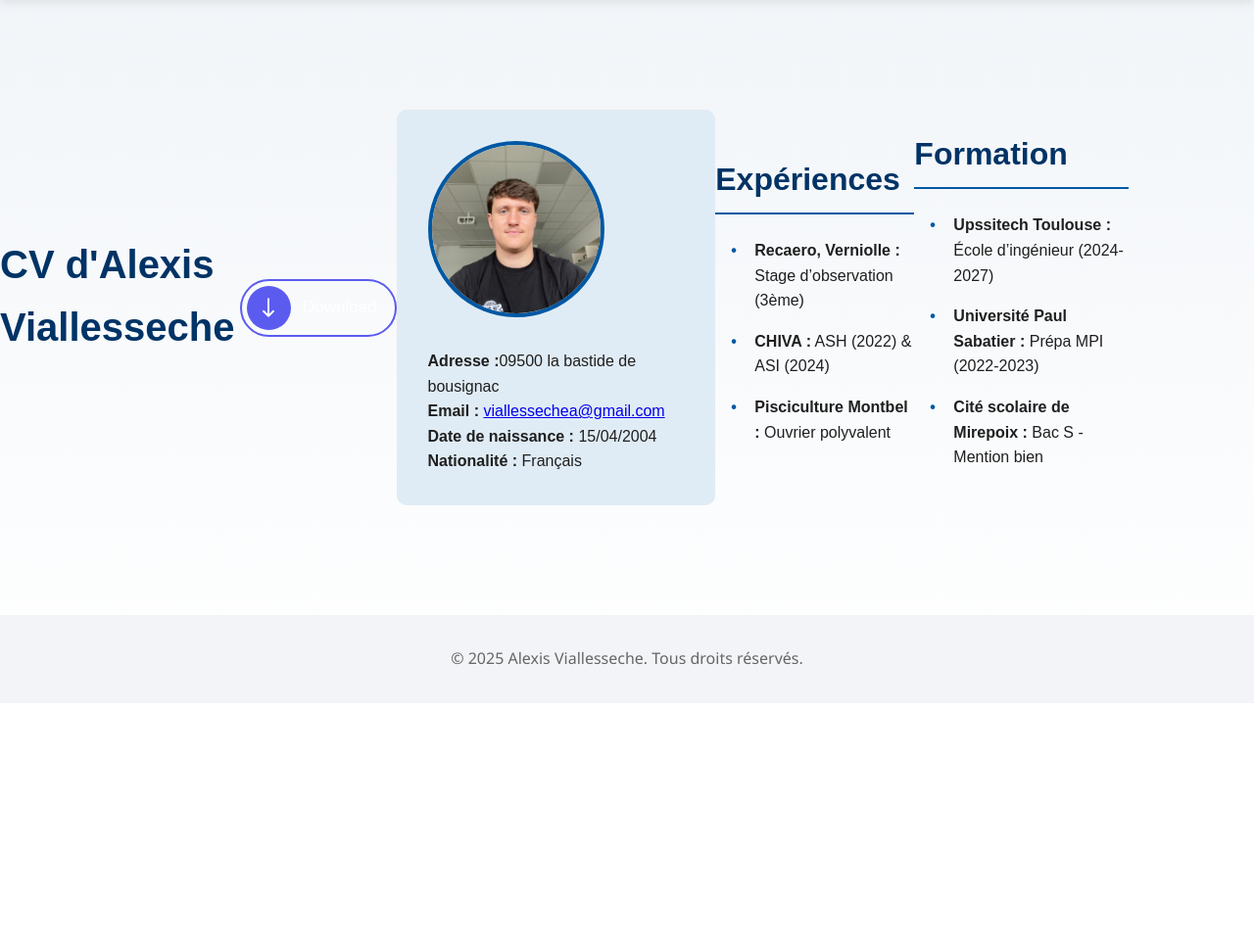
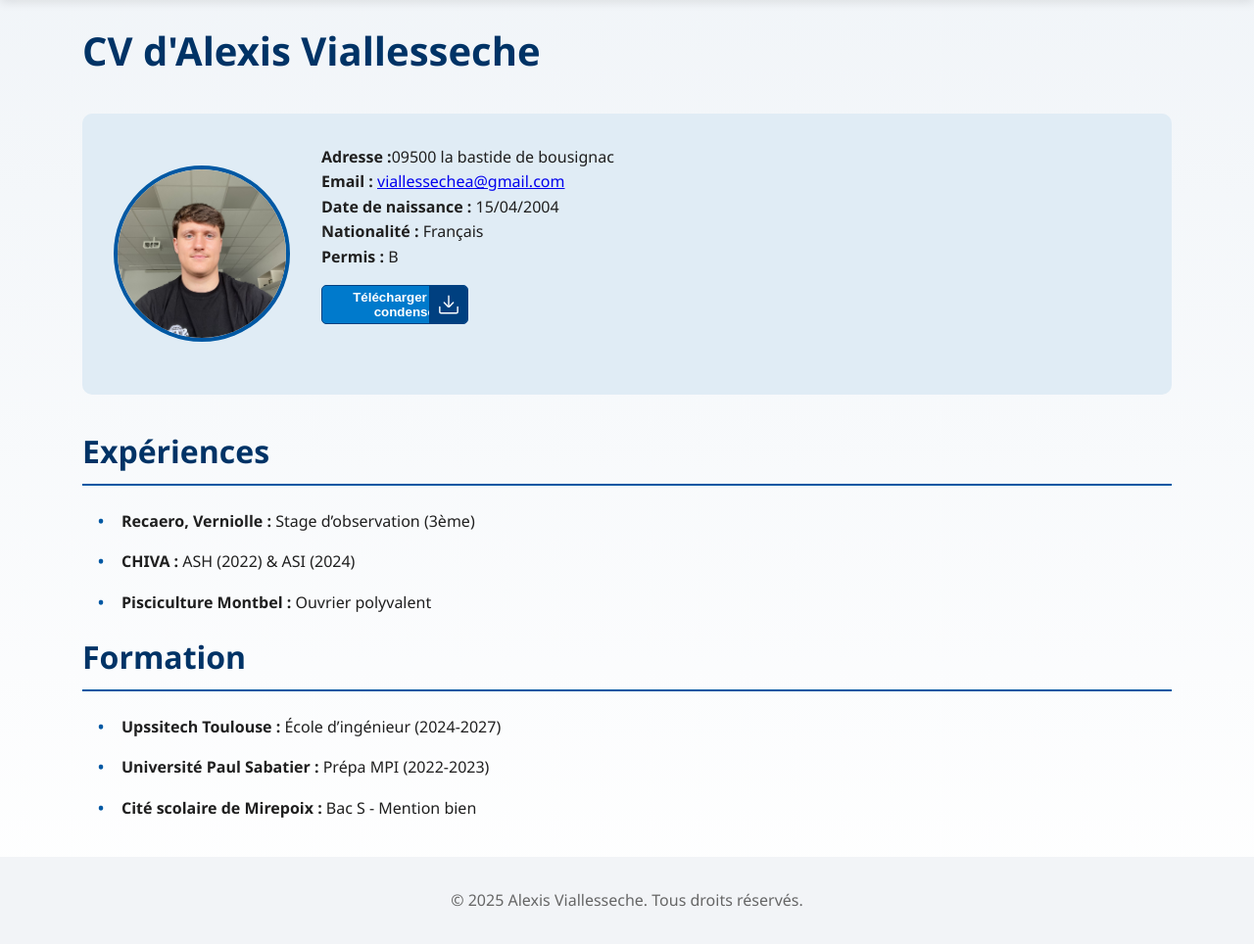
Before and after one commit to alexisvlsch/CV, a PHP site: page /cv.html in a window 1280 px wide. Shown: the part 82-1046 px from the top of the page at 98% size. Before the commit the page ends 800 px from the top, so only its background shows below. Run offline with PHP 8.4, Linux system fonts and the light colour scheme.

Commit message:
modification emplacement et style du bouton de telechargement

```diff
--- a/css/cv.css
+++ b/css/cv.css
@@ -11,6 +11,15 @@
 .info-perso {
   flex: 1;
   min-width: 250px;
+}
+
+.info-perso .download-wrapper {
+  margin-top: 15px;
+  justify-content: flex-start; /* Aligne le bouton à gauche */
+}
+
+.button {
+  width: 180px; /* Un peu plus large pour s'adapter au texte */
 }
 
 .experience-list, .formation-list {
@@ -52,201 +61,69 @@
   position: relative;
 }
 
-/* Complément pour les styles du bouton de téléchargement */
-.container {
-  padding: 0;
-  margin: 0;
-  box-sizing: border-box;
-  font-family: Arial, Helvetica, sans-serif;
+/* Styles pour le bouton de téléchargement */
+.download-wrapper {
   display: flex;
   justify-content: center;
-  align-items: center;
+  margin: 20px 0 40px;
 }
 
-.label .title {
-  font-size: 17px;
-  color: #fff;
-  transition: all 0.4s ease;
-  position: absolute;
-  right: 18px;
-  bottom: 14px;
-  text-align: center;
+.button {
+  position: relative;
+  width: 150px;
+  height: 40px;
+  cursor: pointer;
+  display: flex;
+  align-items: center;
+  border: 1px solid #004080;
+  background-color: #007acc;
+  overflow: hidden;
+  border-radius: 5px;
 }
 
-.label .title:last-child {
-  opacity: 0;
-  visibility: hidden;
+.button, .button__icon, .button__text {
+  transition: all 0.3s;
 }
 
-.label .circle {
-  height: 45px;
-  width: 45px;
-  border-radius: 50%;
-  background-color: rgb(91, 91, 240);
-  display: flex;
-  justify-content: center;
-  align-items: center;
-  transition: all 0.4s ease;
-  position: relative;
-  box-shadow: 0 0 0 0 rgb(255, 255, 255);
-  overflow: hidden;
+.button .button__text {
+  transform: translateX(22px);
+  color: #fff;
+  font-weight: 600;
 }
 
-.label .circle .icon {
-  color: #fff;
-  width: 30px;
+.button .button__icon {
   position: absolute;
-  top: 50%;
-  left: 50%;
-  transform: translate(-50%, -50%);
-  transition: all 0.4s ease;
+  transform: translateX(109px);
+  height: 100%;
+  width: 39px;
+  background-color: #004080;
+  display: flex;
+  align-items: center;
+  justify-content: center;
 }
 
-.label .circle .square {
-  aspect-ratio: 1;
-  width: 15px;
-  border-radius: 2px;
-  background-color: #fff;
-  opacity: 0;
-  visibility: hidden;
-  position: absolute;
-  top: 50%;
-  left: 50%;
-  transform: translate(-50%, -50%);
-  transition: all 0.4s ease;
+.button .svg {
+  width: 20px;
+  fill: #fff;
 }
 
-.label .circle::before {
-  content: "";
-  position: absolute;
-  left: 0;
-  top: 0;
-  background-color: #3333a8;
-  width: 100%;
-  height: 0;
-  transition: all 0.4s ease;
+.button:hover {
+  background: #004080;
 }
 
-.label::before {
-  content: "";
-  position: absolute;
-  top: 0;
-  bottom: 0;
-  left: 0;
-  right: 0;
-  background-color: #fff;
-  width: 8px;
-  height: 8px;
-  transition: all 0.4s ease;
-  border-radius: 100%;
-  margin: auto;
-  opacity: 0;
-  visibility: hidden;
+.button:hover .button__text {
+  color: transparent;
 }
 
-.label .input {
-  display: none;
+.button:hover .button__icon {
+  width: 148px;
+  transform: translateX(0);
 }
 
-/* Animation styles */
-.label:has(.input:checked) {
-  width: 57px;
-  animation: installed 0.4s ease 3.5s forwards;
+.button:active .button__icon {
+  background-color: #003366;
 }
 
-.label:has(.input:checked)::before {
-  animation: rotate 3s ease-in-out 0.4s forwards;
+.button:active {
+  border: 1px solid #003366;
 }
-
-.label .input:checked + .circle {
-  animation:
-    pulse 1s forwards,
-    circleDelete 0.2s ease 3.5s forwards;
-  rotate: 180deg;
-}
-
-.label .input:checked + .circle::before {
-  animation: installing 3s ease-in-out forwards;
-}
-
-.label .input:checked + .circle .icon {
-  opacity: 0;
-  visibility: hidden;
-}
-
-.label .input:checked ~ .circle .square {
-  opacity: 1;
-  visibility: visible;
-}
-
-.label .input:checked ~ .title {
-  opacity: 0;
-  visibility: hidden;
-}
-
-.label .input:checked ~ .title:last-child {
-  animation: showInstalledMessage 0.4s ease 3.5s forwards;
-}
-
-@keyframes pulse {
-  0% {
-    scale: 0.95;
-    box-shadow: 0 0 0 0 rgba(255, 255, 255, 0.7);
-  }
-  70% {
-    scale: 1;
-    box-shadow: 0 0 0 16px rgba(255, 255, 255, 0);
-  }
-  100% {
-    scale: 0.95;
-    box-shadow: 0 0 0 0 rgba(255, 255, 255, 0);
-  }
-}
-
-@keyframes installing {
-  from {
-    height: 0;
-  }
-  to {
-    height: 100%;
-  }
-}
-
-@keyframes rotate {
-  0% {
-    transform: rotate(-90deg) translate(27px) rotate(0);
-    opacity: 1;
-    visibility: visible;
-  }
-  99% {
-    transform: rotate(270deg) translate(27px) rotate(270deg);
-    opacity: 1;
-    visibility: visible;
-  }
-  100% {
-    opacity: 0;
-    visibility: hidden;
-  }
-}
-
-@keyframes installed {
-  100% {
-    width: 150px;
-    border-color: rgb(35, 174, 35);
-  }
-}
-
-@keyframes circleDelete {
-  100% {
-    opacity: 0;
-    visibility: hidden;
-  }
-}
-
-@keyframes showInstalledMessage {
-  100% {
-    opacity: 1;
-    visibility: visible;
-    right: 56px;
-  }
-}
--- a/cv.html
+++ b/cv.html
@@ -21,22 +21,6 @@
   <main class="container">
     <h1>CV d'Alexis Viallesseche</h1>
 
-    <div class="download-wrapper">
-      <div class="container">
-        <label class="label">
-          <input type="checkbox" class="input" onclick="downloadCV()" />
-          <span class="circle">
-            <svg class="icon" aria-hidden="true" xmlns="http://www.w3.org/2000/svg" fill="none" viewBox="0 0 24 24">
-              <path stroke="currentColor" stroke-linecap="round" stroke-linejoin="round" stroke-width="1.5" d="M12 19V5m0 14-4-4m4 4 4-4"></path>
-            </svg>
-            <div class="square"></div>
-          </span>
-          <p class="title">Download</p>
-          <p class="title">Open</p>
-        </label>
-      </div>
-    </div>
-
     <section class="profile">
       <img src="images/photoprofil.jpeg" alt="Photo de profil" width="200" height="200">
       <div class="info-perso">
@@ -44,6 +28,20 @@
         <p><strong>Email :</strong> <a href="mailto:viallessechea@gmail.com">viallessechea@gmail.com</a></p>
         <p><strong>Date de naissance :</strong> 15/04/2004</p>
         <p><strong>Nationalité :</strong> Français</p>
+        <p><strong>Permis :</strong> B</p>
+
+        <div class="download-wrapper">
+          <button class="button" type="button" onclick="downloadCV()">
+            <span class="button__text">Télécharger mon CV condensé pdf</span>
+            <span class="button__icon">
+              <svg xmlns="http://www.w3.org/2000/svg" viewBox="0 0 35 35" id="download-icon" data-name="Layer 2" class="svg">
+                <path d="M17.5,22.131a1.249,1.249,0,0,1-1.25-1.25V2.187a1.25,1.25,0,0,1,2.5,0V20.881A1.25,1.25,0,0,1,17.5,22.131Z"></path>
+                <path d="M17.5,22.693a3.189,3.189,0,0,1-2.262-.936L8.487,15.006a1.249,1.249,0,0,1,1.767-1.767l6.751,6.751a.7.7,0,0,0,.99,0l6.751-6.751a1.25,1.25,0,0,1,1.768,1.767l-6.752,6.751A3.191,3.191,0,0,1,17.5,22.693Z"></path>
+                <path d="M31.436,34.063H3.564A3.318,3.318,0,0,1,.25,30.749V22.011a1.25,1.25,0,0,1,2.5,0v8.738a.815.815,0,0,0,.814.814H31.436a.815.815,0,0,0,.814-.814V22.011a1.25,1.25,0,1,1,2.5,0v8.738A3.318,3.318,0,0,1,31.436,34.063Z"></path>
+              </svg>
+            </span>
+          </button>
+        </div>
       </div>
     </section>
 
```
